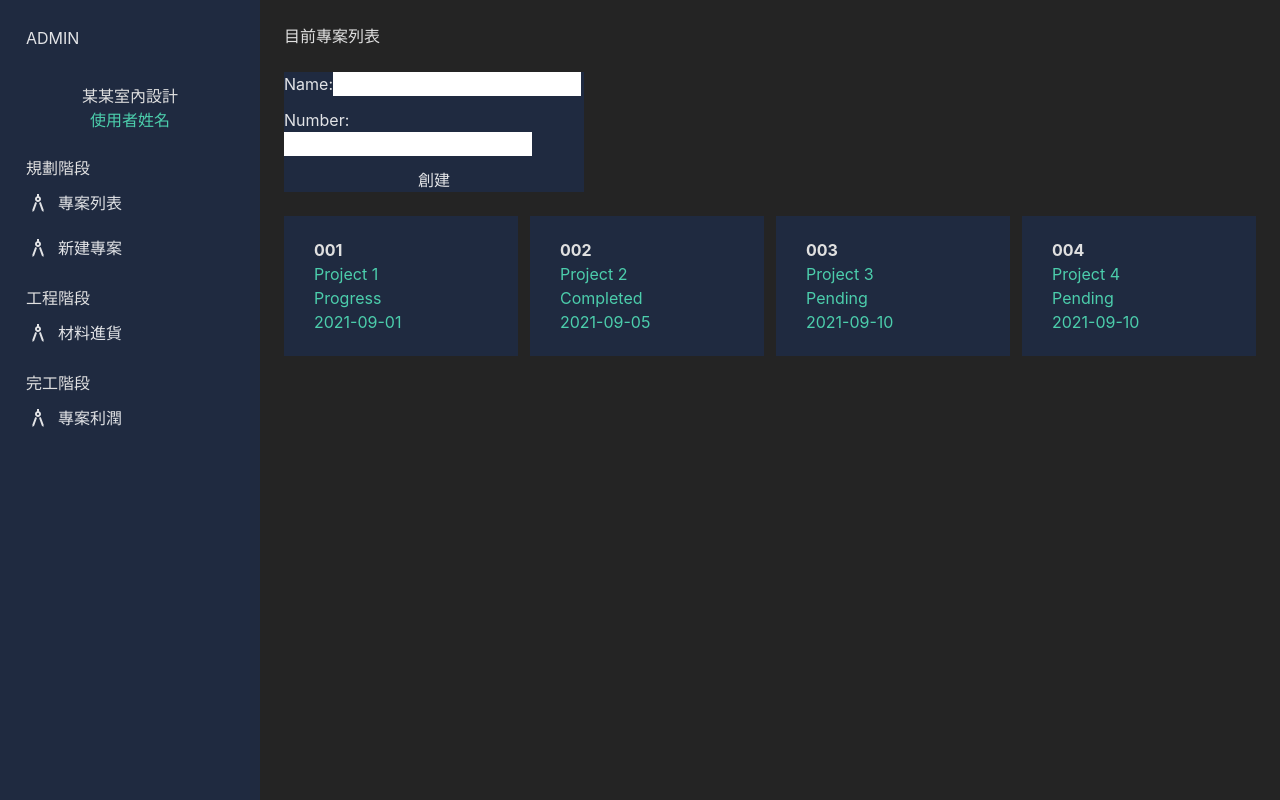
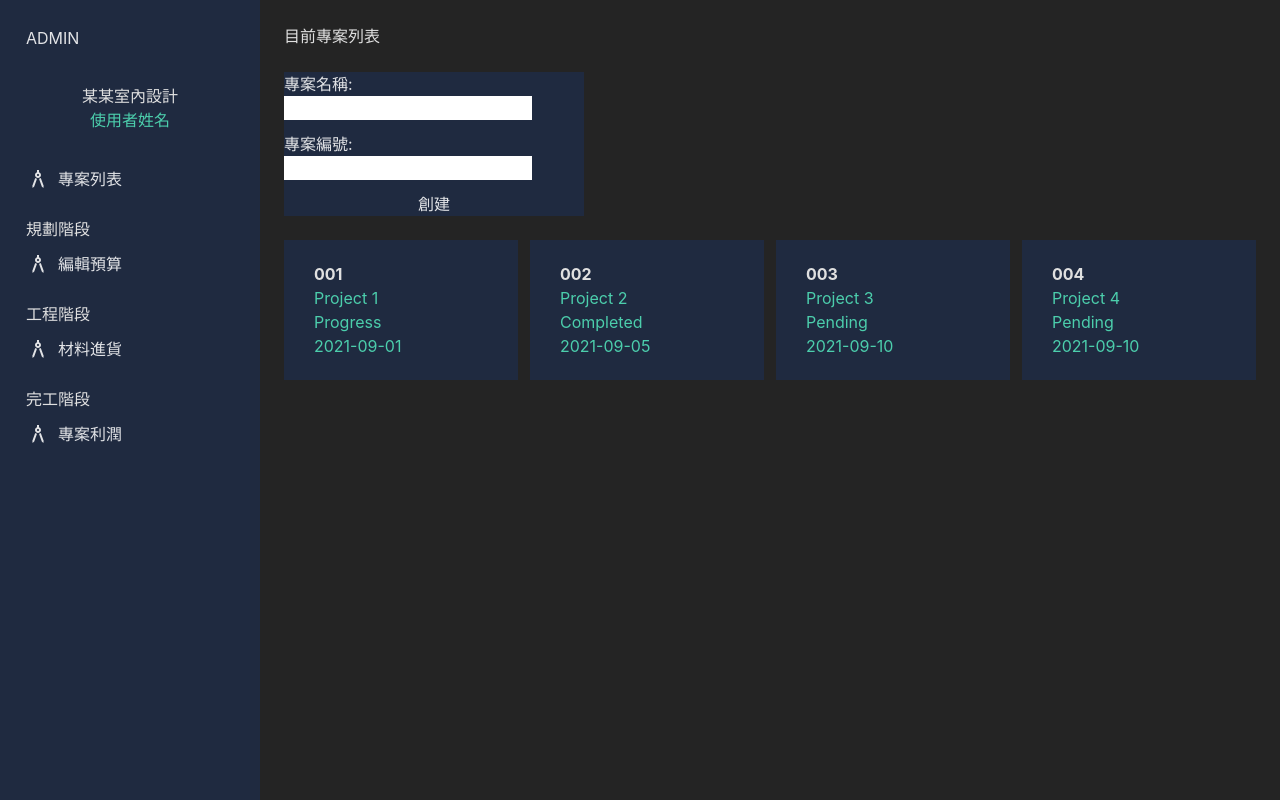
Before and after one commit to eddie8119/react-dashboard, a React (Vite) app: page / in a window 1280 px wide. Built offline with nearby package versions, Linux system fonts and the light colour scheme.

Commit message:
add router branch

```diff
--- /dev/null
+++ b/src/content/dashboards/MaterialBudget/index.tsx
@@ -0,0 +1,7 @@
+import React from "react";
+
+const MaterialBudget = () => {
+  return <div>MaterialBudget</div>;
+};
+
+export default MaterialBudget;
--- a/src/content/dashboards/MaterialStock/index.tsx
+++ b/src/content/dashboards/MaterialStock/index.tsx
@@ -1,7 +1,7 @@
 import React from "react";
 
 const MaterialStock = () => {
-  return <div>目前專dddd</div>;
+  return <div>materialstock</div>;
 };
 
 export default MaterialStock;
--- a/src/content/dashboards/OverviewCase/CreateProject.tsx
+++ b/src/content/dashboards/OverviewCase/CreateProject.tsx
@@ -23,7 +23,7 @@ const CreateProject: FC<FormProps> = ({ handleSubmitAddProject }) => {
       className="flex flex-col gap-3 w-[300px] bg-box-bg"
     >
       <label>
-        Name:
+        專案名稱:
         <input
           type="text"
           value={name}
@@ -32,7 +32,7 @@ const CreateProject: FC<FormProps> = ({ handleSubmitAddProject }) => {
       </label>
 
       <label>
-        Number:
+        專案編號:
         <input
           type="text"
           value={number}
--- a/src/layouts/SidebarLayout/SidebarMenu/index.tsx
+++ b/src/layouts/SidebarLayout/SidebarMenu/index.tsx
@@ -4,7 +4,7 @@ import ArchitectureIcon from "@mui/icons-material/Architecture";
 const navLists = [
   {
     id: 0,
-    title: "規劃階段",
+    title: "",
     includeLists: [
       {
         id: 0,
@@ -12,16 +12,22 @@ const navLists = [
         icon: ArchitectureIcon,
         url: "/",
       },
+    ],
+  },
+  {
+    id: 1,
+    title: "規劃階段",
+    includeLists: [
       {
-        id: 1,
-        index: "新建專案",
+        id: 0,
+        index: "編輯預算",
         icon: ArchitectureIcon,
-        url: "/createcase",
+        url: "/plan/materialbudget",
       },
     ],
   },
   {
-    id: 1,
+    id: 2,
     title: "工程階段",
     includeLists: [
       {
@@ -33,7 +39,7 @@ const navLists = [
     ],
   },
   {
-    id: 2,
+    id: 3,
     title: "完工階段",
     includeLists: [
       {
--- a/src/router.tsx
+++ b/src/router.tsx
@@ -4,6 +4,9 @@ import SidebarLayout from "./layouts/SidebarLayout";
 
 const OverviewCase = lazy(() => import("./content/dashboards/OverviewCase"));
 const CreateCase = lazy(() => import("./content/dashboards/CreateCase"));
+const MaterialBudget = lazy(
+  () => import("./content/dashboards/MaterialBudget")
+);
 const MaterialStock = lazy(() => import("./content/dashboards/MaterialStock"));
 const CaseProfit = lazy(() => import("./content/dashboards/CaseProfit"));
 
@@ -19,6 +22,16 @@ const routers: RouteObject[] = [
       {
         path: "createcase",
         element: <CreateCase />,
+      },
+    ],
+  },
+  {
+    path: "plan",
+    element: <SidebarLayout />,
+    children: [
+      {
+        path: "materialbudget",
+        element: <MaterialBudget />,
       },
     ],
   },
```
